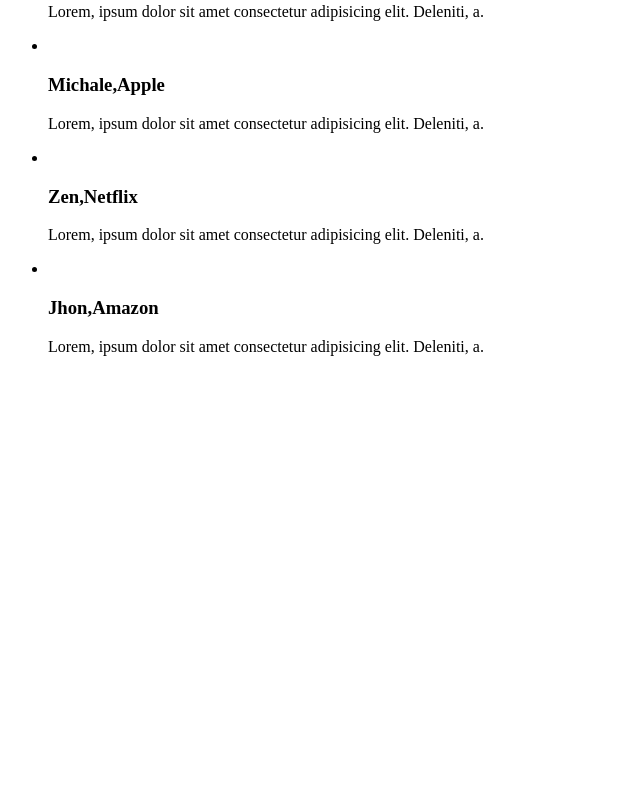
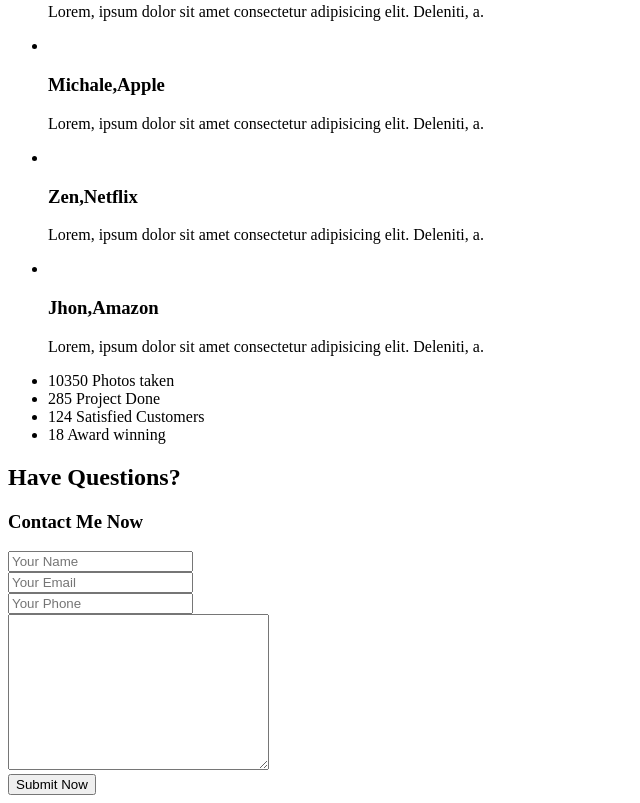
Before and after one commit to abhiavtar/Html-Css-Js-practice, a plain HTML site: page index.html in a window 1280 px wide. Shown: the part 2590-3393 px from the top of the page, without its empty margins (0-640 px from the left). Before the commit the page ends 2962 px from the top, so only its background shows below. Drawn offline with Linux system fonts and the light colour scheme.

Commit message:
last part of experinces added

```diff
--- a/index.html
+++ b/index.html
@@ -274,12 +274,61 @@
 
                                 </div>
 
+                                <!-- numbers  -->
+                                <div>
+                                    <ul>
+                                        <li>
+                                            <span>10350</span>
+                                            <span> Photos taken</span>
+
+                                        </li>
+                                        <li>
+                                            <span>285</span>
+                                            <span> Project Done</span>
+
+                                        </li>
+                                        <li>
+                                            <span>124</span>
+                                            <span>Satisfied Customers</span>
+
+                                        </li>
+                                        <li>
+                                            <span>18</span>
+                                            <span>Award winning</span>
+
+                                        </li>
+                                    </ul>
+                                </div>
 
 
                   </div>
 
               </section>
 
+                  <!-- contact us part  -->
+                  <section>
+                      <div class="container">
+                          <div>
+                          <h2>Have Questions?</h2>
+                          <h3>Contact Me Now</h3>
+                        </div>
+                          <form>
+                              <input type="text" placeholder="Your Name"><br>
+                              <input type="text" placeholder="Your Email"><br>
+                              <input type="text" placeholder="Your Phone"><br>
+                              <textarea name="" id="" cols="30" rows="10"></textarea>
+                          </form>
+                            <button>Submit Now</button>
+
+
+                      </div>
+
+
+
+
+
+                  </section>
+
 
 </body>
 </html>
```
